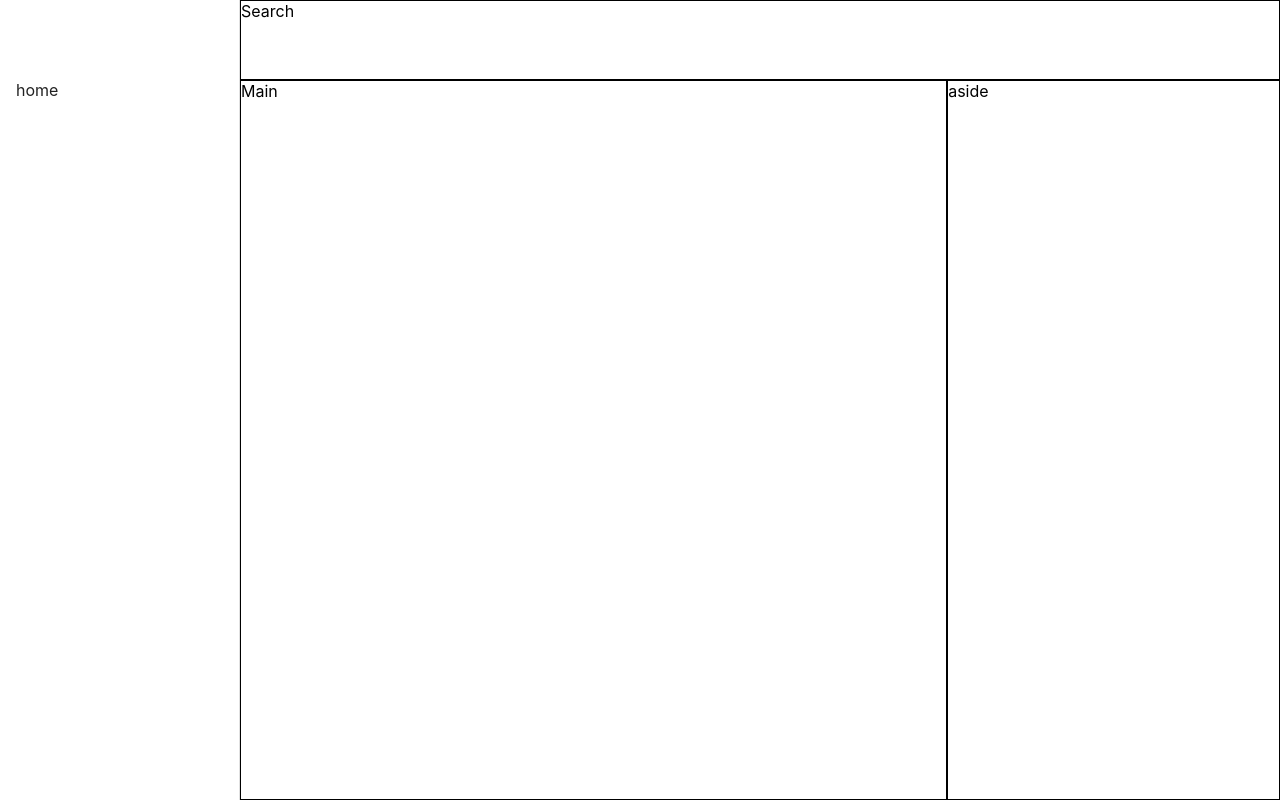
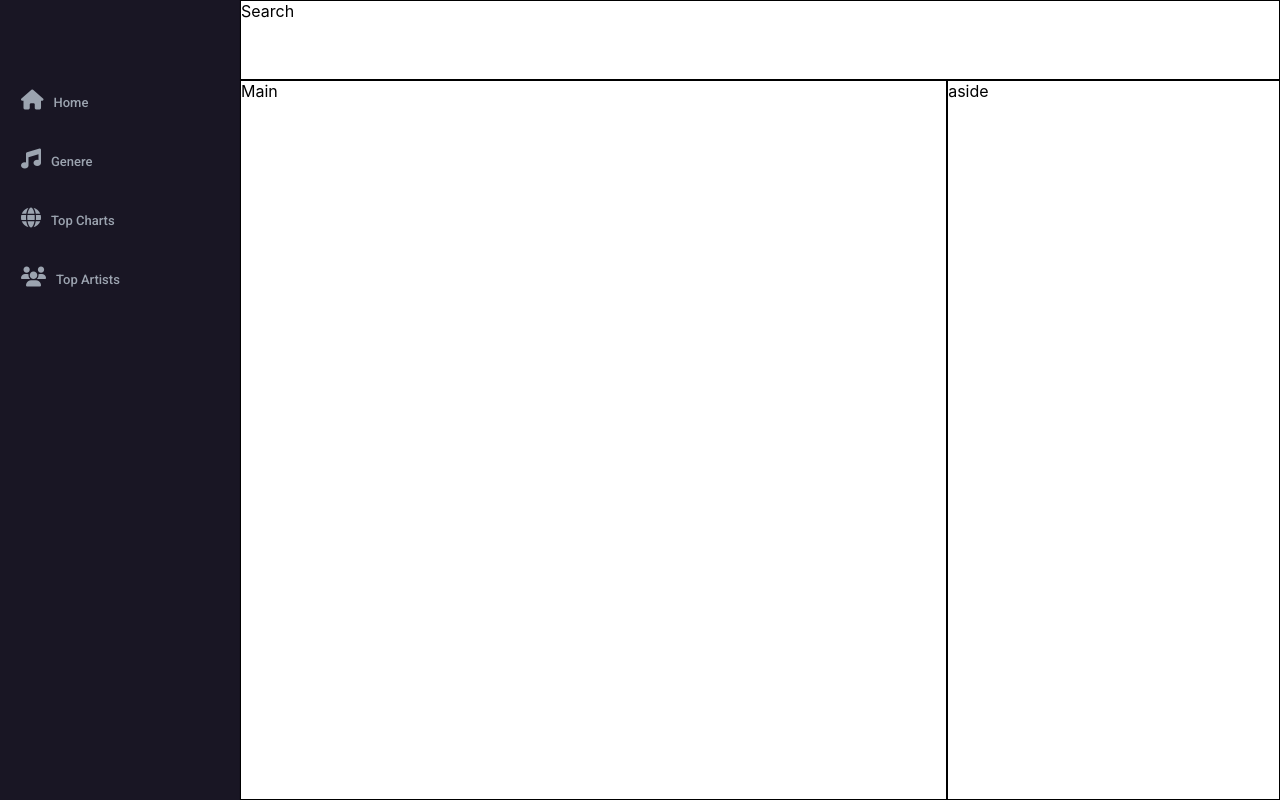
Before and after one commit to gwolf97/music-app-rapidapi, a React (Create React App) app: page / in a window 1280 px wide. Built offline with nearby package versions, Linux system fonts and the light colour scheme.

Commit message:
Navbar styles first draft

```diff
--- a/public/index.html
+++ b/public/index.html
@@ -10,34 +10,13 @@
       content="Web site created using create-react-app"
     />
     <link rel="apple-touch-icon" href="%PUBLIC_URL%/logo192.png" />
-    <!--
-      manifest.json provides metadata used when your web app is installed on a
-      user's mobile device or desktop. See https://developers.google.com/web/fundamentals/web-app-manifest/
-    -->
     <link rel="manifest" href="%PUBLIC_URL%/manifest.json" />
-    <!--
-      Notice the use of %PUBLIC_URL% in the tags above.
-      It will be replaced with the URL of the `public` folder during the build.
-      Only files inside the `public` folder can be referenced from the HTML.
-
-      Unlike "/favicon.ico" or "favicon.ico", "%PUBLIC_URL%/favicon.ico" will
-      work correctly both with client-side routing and a non-root public URL.
-      Learn how to configure a non-root public URL by running `npm run build`.
-    -->
+    <link rel="stylesheet" href="https://cdnjs.cloudflare.com/ajax/libs/font-awesome/6.2.0/css/all.min.css" integrity="sha512-xh6O/CkQoPOWDdYTDqeRdPCVd1SpvCA9XXcUnZS2FmJNp1coAFzvtCN9BmamE+4aHK8yyUHUSCcJHgXloTyT2A==" crossorigin="anonymous" referrerpolicy="no-referrer" />
     <title>React App</title>
   </head>
   <body>
     <noscript>You need to enable JavaScript to run this app.</noscript>
     <div id="root"></div>
-    <!--
-      This HTML file is a template.
-      If you open it directly in the browser, you will see an empty page.
 
-      You can add webfonts, meta tags, or analytics to this file.
-      The build step will place the bundled scripts into the <body> tag.
-
-      To begin the development, run `npm start` or `yarn start`.
-      To create a production bundle, use `npm run build` or `yarn build`.
-    -->
   </body>
 </html>
--- a/src/components/Navbar.jsx
+++ b/src/components/Navbar.jsx
@@ -17,15 +17,34 @@ export default function Navbar() {
           '& .MuiDrawer-paper': {
             width: "240px",
             boxSizing: 'border-box',
+            backgroundColor:"#191624",
+            color:"#9ca4b0"
           },
         }}
         variant="permanent"
         anchor="left"
       >
         <Toolbar />
-        <List>
+        <List style={{fontFamily: 'Roboto, sans-serif', fontWeight:"500", fontSize:"20px", lineHeight:"40px", marginLeft:"5px"}}>
             <ListItem>
-                home
+                <p style={{width:"100%",dispay:"flex", justifyContent:"center", alignItems:"center"}}>
+                    <i className="fa-solid fa-house"></i>  <span style={{fontSize:"13px", marginLeft:"5px"}}>Home</span>
+                </p>
+            </ListItem>
+            <ListItem>
+                <p style={{width:"100%",dispay:"flex", justifyContent:"center", alignItems:"center"}}>
+                    <i className="fa-solid fa-music"></i>  <span style={{fontSize:"13px", marginLeft:"5px"}}>Genere</span>
+                </p>
+            </ListItem>
+            <ListItem>
+                <p style={{width:"100%",dispay:"flex", justifyContent:"center", alignItems:"center"}}>
+                    <i className="fa-solid fa-globe"></i>  <span style={{fontSize:"13px", marginLeft:"5px"}}>Top Charts</span>
+                </p>
+            </ListItem>
+            <ListItem >
+                <p style={{width:"100%",dispay:"flex", justifyContent:"center", alignItems:"center"}}>
+                    <i className="fa-solid fa-users"></i>  <span style={{fontSize:"13px", marginLeft:"5px"}}>Top Artists</span>
+                </p>
             </ListItem>
         </List>
       </Drawer>
--- a/src/index.css
+++ b/src/index.css
@@ -1,3 +1,5 @@
+@import url('https://fonts.googleapis.com/css2?family=Roboto:wght@300;400;500;700&display=swap');
+
 *{
   margin:0;
   padding: 0;
```
